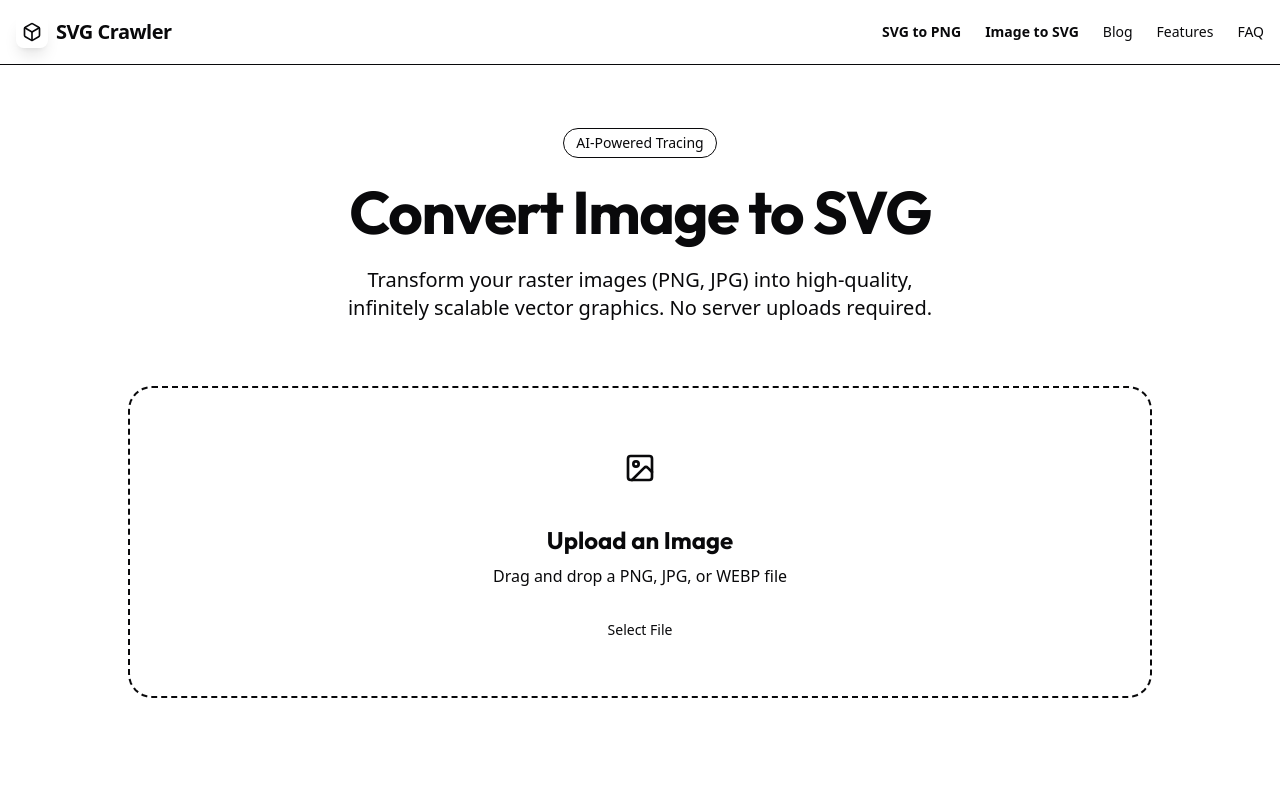
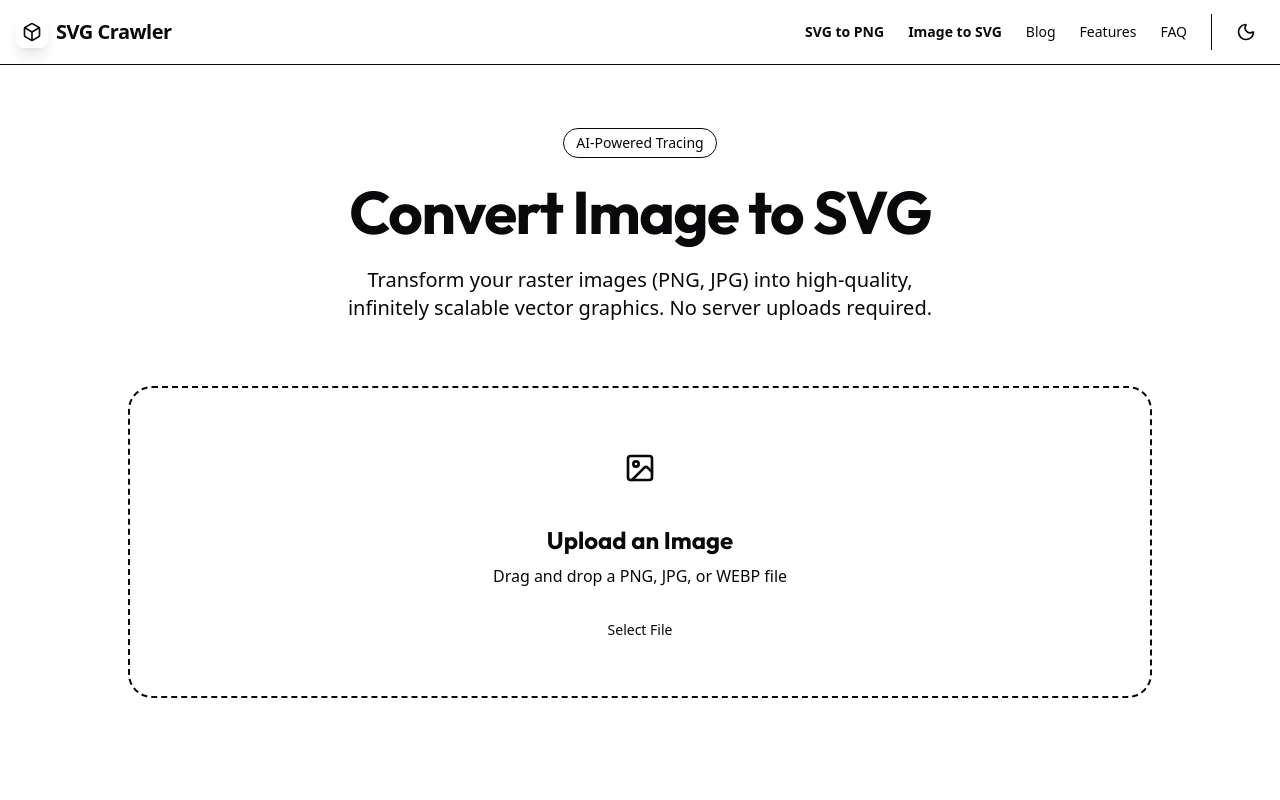
Before and after one commit to abhishekbandhu/svcrawler, a Next.js app: page /image-to-svg in a window 1280 px wide. Shown: the top 800 px of the page. Built offline with nearby package versions, Linux system fonts and the light colour scheme.

Commit message:
dark mode

```diff
--- a/package.json
+++ b/package.json
@@ -16,6 +16,7 @@
     "jszip": "^3.10.1",
     "lucide-react": "^0.566.0",
     "next": "16.1.6",
+    "next-themes": "^0.4.6",
     "react": "19.2.3",
     "react-dom": "19.2.3",
     "react-syntax-highlighter": "^16.1.0",
--- a/src/app/blog/page.tsx
+++ b/src/app/blog/page.tsx
@@ -77,8 +77,8 @@ const posts = [
         image: "https://images.unsplash.com/photo-1558655146-d09347e0b7a8?q=80&w=2670&auto=format&fit=crop",
     },
     {
-        slug: "top-10-svg-icons-2024",
-        title: "Top 10 SVG Icon Sets for 2024",
+        slug: "top-10-svg-icons-2026",
+        title: "Top 10 SVG Icon Sets for 2026",
         excerpt: "Discover the best SVG icon libraries that will speed up your workflow and make your designs pop.",
         date: "Feb 17, 2026",
         author: "Alex Designer",
--- a/src/app/blog/top-10-svg-icons-2024/page.tsx
+++ b/src/app/blog/top-10-svg-icons-2026/page.tsx
@@ -23,10 +23,10 @@ export default function BlogPost() {
                             <span className="flex items-center gap-1"><Clock className="w-4 h-4" /> 5 min read</span>
                         </div>
                         <h1 className="text-4xl md:text-5xl font-bold tracking-tight mb-6 leading-tight">
-                            Top 10 SVG Icon Sets for 2024
+                            Top 10 SVG Icon Sets for 2026
                         </h1>
                         <p className="text-xl text-muted-foreground leading-relaxed">
-                            Discover the best SVG icon libraries that will speed up your workflow and make your designs pop in 2024.
+                            Discover the best SVG icon libraries that will speed up your workflow and make your designs pop in 2026.
                         </p>
                     </header>
 
@@ -40,7 +40,7 @@ export default function BlogPost() {
 
                     <div className="prose prose-lg dark:prose-invert max-w-none">
                         <p>
-                            Scalable Vector Graphics (SVGs) are the backbone of modern web design. They are crisp, lightweight, and infinitely scalable. But finding high-quality SVG icons can be a challenge. We've curated a list of the top 10 SVG icon sets you should know about in 2024.
+                            Scalable Vector Graphics (SVGs) are the backbone of modern web design. They are crisp, lightweight, and infinitely scalable. But finding high-quality SVG icons can be a challenge. We've curated a list of the top 10 SVG icon sets you should know about in 2026.
                         </p>
 
                         <h2>1. Lucide Icons</h2>
--- a/src/app/globals.css
+++ b/src/app/globals.css
@@ -1,4 +1,5 @@
 @import "tailwindcss";
+@custom-variant dark (&:where(.dark, .dark *));
 @plugin "@tailwindcss/typography";
 
 @layer base {
@@ -38,8 +39,7 @@
   --radius: 0.5rem;
 }
 
-@media (prefers-color-scheme: dark) {
-  :root {
+.dark {
   --background: #09090b;
   --foreground: #fafafa;
   --card: #09090b;
@@ -63,7 +63,6 @@
   --ring: #d4d4d8;
   /* Zinc 300 */
 }
-}
 
 body {
   color: var(--foreground);
--- a/src/app/layout.tsx
+++ b/src/app/layout.tsx
@@ -1,5 +1,6 @@
 import type { Metadata } from "next";
 import { Inter, Outfit } from "next/font/google";
+import { ThemeProvider } from "@/components/ThemeProvider";
 import "./globals.css";
 
 const inter = Inter({ subsets: ["latin"], variable: "--font-inter" });
@@ -16,9 +17,16 @@ export default function RootLayout({
   children: React.ReactNode;
 }>) {
   return (
-    <html lang="en">
+    <html lang="en" suppressHydrationWarning>
       <body className={`${inter.variable} ${outfit.variable} antialiased`}>
-        {children}
+        <ThemeProvider
+          attribute="class"
+          defaultTheme="system"
+          enableSystem
+          disableTransitionOnChange
+        >
+          {children}
+        </ThemeProvider>
         <script
           type="application/ld+json"
           dangerouslySetInnerHTML={{
--- a/src/components/Navbar.tsx
+++ b/src/components/Navbar.tsx
@@ -4,6 +4,7 @@ import Link from "next/link";
 import { useState } from "react";
 import { Menu, X } from "lucide-react";
 import { usePathname } from "next/navigation";
+import { ThemeToggle } from "./ThemeToggle";
 
 export function Navbar() {
     const [isMobileMenuOpen, setIsMobileMenuOpen] = useState(false);
@@ -42,10 +43,14 @@ export function Navbar() {
                     <Link href="/blog" className="hover:text-foreground transition-colors">Blog</Link>
                     <Link href="/#features" className="hover:text-foreground transition-colors">Features</Link>
                     <Link href="/#faq" className="hover:text-foreground transition-colors">FAQ</Link>
+                    <div className="pl-4 border-l border-border/50">
+                        <ThemeToggle />
+                    </div>
                 </nav>
 
                 {/* Mobile Menu Toggle Button */}
-                <div className="lg:hidden flex items-center">
+                <div className="lg:hidden flex items-center gap-2">
+                    <ThemeToggle />
                     <button
                         onClick={() => setIsMobileMenuOpen(!isMobileMenuOpen)}
                         className="p-2 text-foreground focus:outline-none"
--- /dev/null
+++ b/src/components/ThemeProvider.tsx
@@ -0,0 +1,8 @@
+"use client";
+
+import { ThemeProvider as NextThemesProvider } from "next-themes";
+import React from "react";
+
+export function ThemeProvider({ children, ...props }: React.ComponentProps<typeof NextThemesProvider>) {
+    return <NextThemesProvider {...props}>{children}</NextThemesProvider>;
+}
--- /dev/null
+++ b/src/components/ThemeToggle.tsx
@@ -0,0 +1,31 @@
+"use client";
+
+import { useTheme } from "next-themes";
+import { useEffect, useState } from "react";
+import { Moon, Sun } from "lucide-react";
+
+export function ThemeToggle() {
+    const { theme, setTheme } = useTheme();
+    const [mounted, setMounted] = useState(false);
+
+    // Prevent hydration mismatch
+    useEffect(() => {
+        setMounted(true);
+    }, []);
+
+    if (!mounted) return <div className="w-9 h-9" />;
+
+    return (
+        <button
+            onClick={() => setTheme(theme === "dark" ? "light" : "dark")}
+            className="p-2 rounded-lg text-muted-foreground hover:bg-accent hover:text-accent-foreground transition-colors"
+            aria-label="Toggle dark mode"
+        >
+            {theme === "dark" ? (
+                <Sun className="w-5 h-5" />
+            ) : (
+                <Moon className="w-5 h-5" />
+            )}
+        </button>
+    );
+}
```
Also changed, not shown: 1 other file (tests, documents, lock files or other folders). Lines whose indentation alone changed are shown as unchanged.
